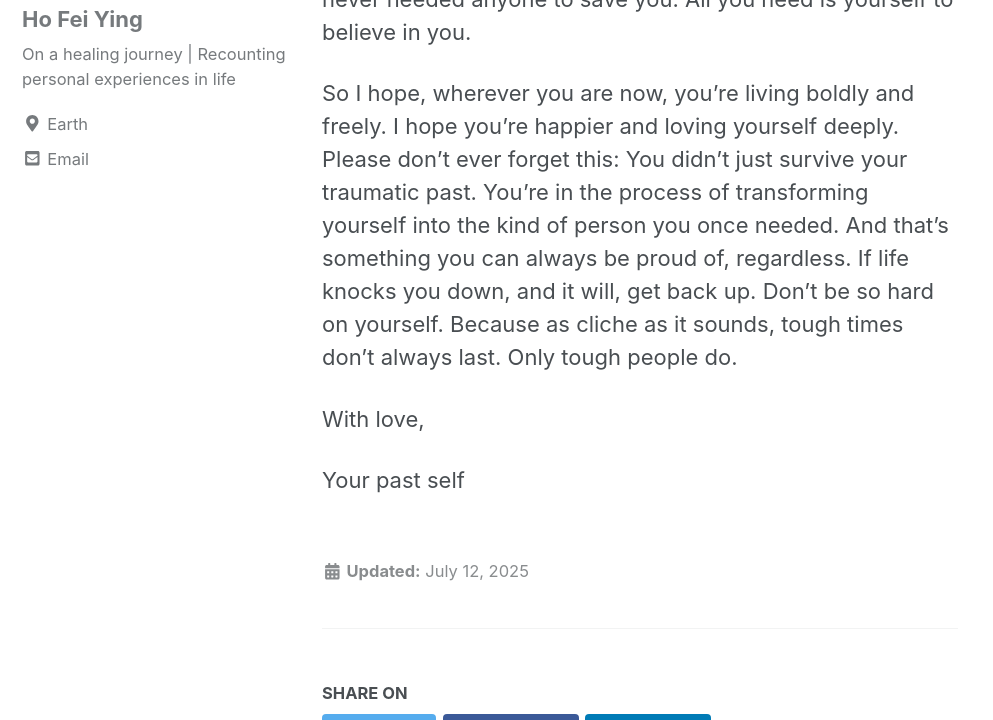
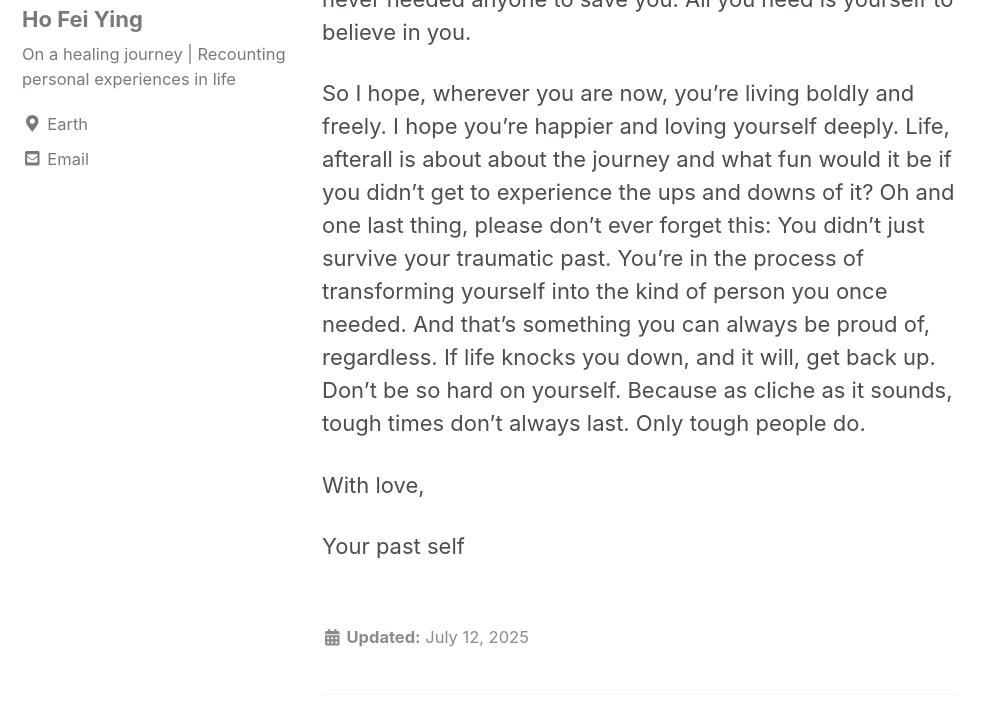
Before and after one commit to feisty171/blog, a Jekyll site: the page built from _posts/2025-07-12-A-Letter-To-My-Future-Self.md, in a window 1280 px wide and 900 px high, scrolled down 2284 px, cut to the strip 180-900 px from the top of the window. Shown: the whole strip, without its empty margins (0-993 px from the left). Built offline with Jekyll 4.4.1, drawn with Linux system fonts in a browser that asks for light colours; cached includes are drawn as plain includes; nearby versions of some CDN libraries.

Commit message:
Update 2025-07-12-A-Letter-To-My-Future-Self.md

```diff
--- a/_posts/2025-07-12-A-Letter-To-My-Future-Self.md
+++ b/_posts/2025-07-12-A-Letter-To-My-Future-Self.md
@@ -19,7 +19,7 @@ And please, if you’re reading this and life feels heavy again, don’t forget
 
 You’ve always deserved more than what you were given. What makes you special is the story. Your story. How you learned to build yourself. Your peace, strength, and hope. You made your own blueprint from broken pieces. You have never needed anyone to save you. All you need is yourself to believe in you.
 
-So I hope, wherever you are now, you’re living boldly and freely. I hope you’re happier and loving yourself deeply. Please don’t ever forget this: You didn’t just survive your traumatic past. You’re in the process of transforming yourself into the kind of person you once needed. And that’s something you can always be proud of, regardless. If life knocks you down, and it will, get back up. Don’t be so hard on yourself. Because as cliche as it sounds, tough times don’t always last. Only tough people do.
+So I hope, wherever you are now, you’re living boldly and freely. I hope you’re happier and loving yourself deeply. Life, afterall is about about the journey and what fun would it be if you didn't get to experience the ups and downs of it? Oh and one last thing, please don’t ever forget this: You didn’t just survive your traumatic past. You’re in the process of transforming yourself into the kind of person you once needed. And that’s something you can always be proud of, regardless. If life knocks you down, and it will, get back up. Don’t be so hard on yourself. Because as cliche as it sounds, tough times don’t always last. Only tough people do.
 
 With love,
 
```
